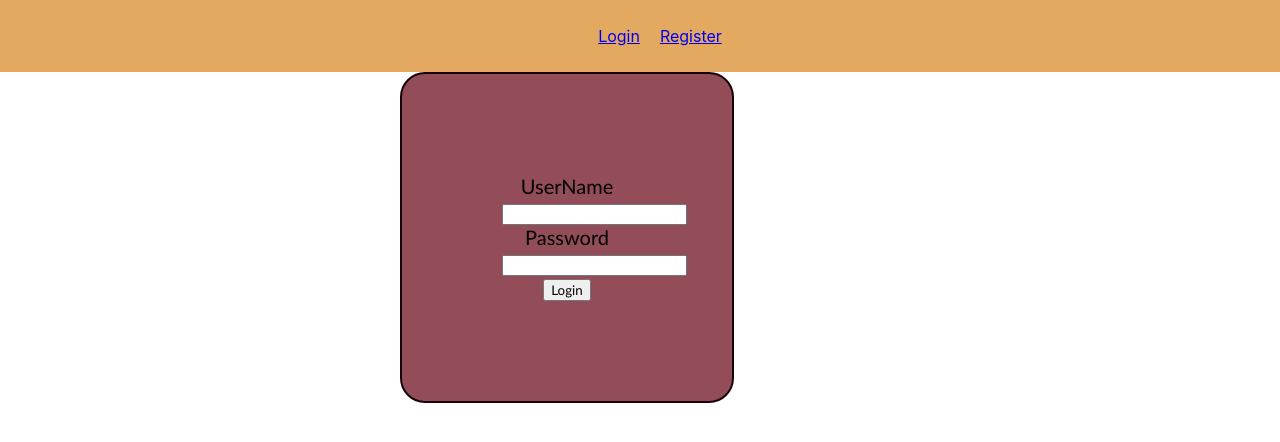
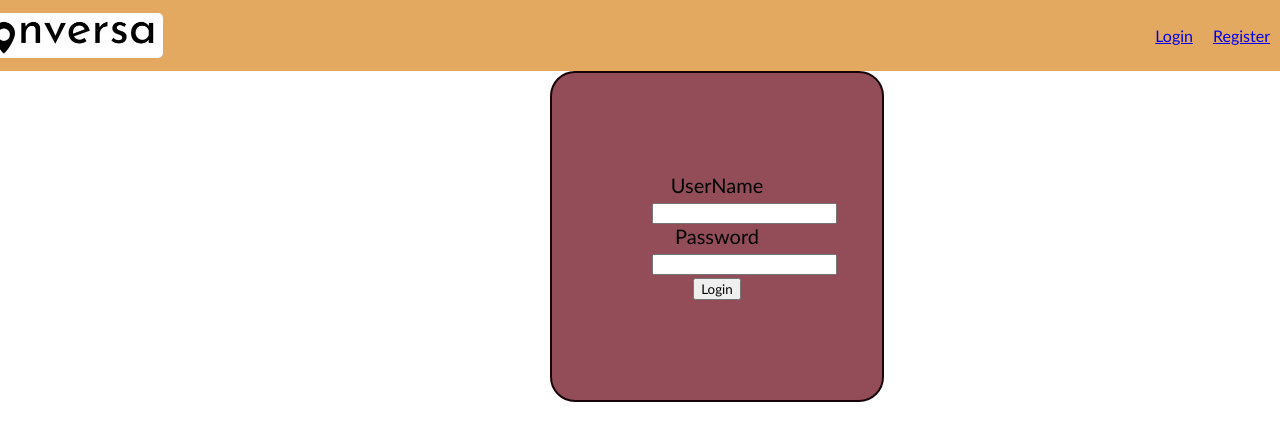
Before and after one commit to AnnaC200/conversa, a React (Create React App) app: page / in a window 1280 px wide. Shown: the top 442 px of the page. Built offline with nearby package versions, Linux system fonts and the light colour scheme.

Commit message:
fixed the logo issue

```diff
--- a/src/components/Navbar.js
+++ b/src/components/Navbar.js
@@ -1,12 +1,12 @@
 import React from "react";
 import "../styles/navbar.css";
 import { Link } from "react-router-dom";
-// import image from "../image/logo.png";
+import image from "../image/logo.png";
 
 const Navbar = () => {
   return (
     <div className="navbar">
-      {/* <img className="logo" src={image} alt="conversalogo" /> */}
+      <img className="logo" src={image} alt="conversalogo" />
       <ul className="navbar-links">
         <Link className="navbar-link-item" to="/">
           Login
--- a/src/styles/login.css
+++ b/src/styles/login.css
@@ -7,7 +7,7 @@
     padding: 100px;
     width: 130px;
     position:absolute;
-    left: 400px;
+    left: 550px;
     background-color: rgb(146, 77, 89);
     border-radius: 25px;
   }
--- a/src/styles/navbar.css
+++ b/src/styles/navbar.css
@@ -8,7 +8,16 @@
  }
 
  .navbar-link-item {
+   font-family:'Gill Sans', 'Gill Sans MT', Calibri, 'Trebuchet MS', sans-serif;
     display: inline-block;
     margin: 0px;
     padding: 10px;
  }
+
+ .logo {
+   width: 200px;
+   margin: auto;
+   position: relative;
+   left: -490px;
+   border-radius: 5px;
+}
--- a/src/styles/register.css
+++ b/src/styles/register.css
@@ -7,7 +7,7 @@
     padding: 100px;
     width: 130px;
     position:absolute;
-    left: 400px;
+    left: 550px;
     background-color: rgb(58, 56, 111);
     border-radius: 25px;
   }
```
Also changed, not shown: src/image/logo.png.
